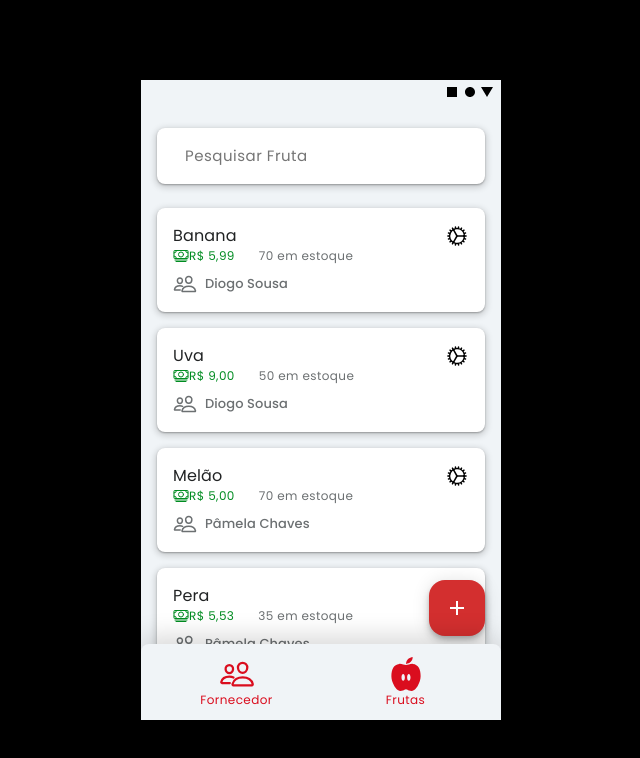
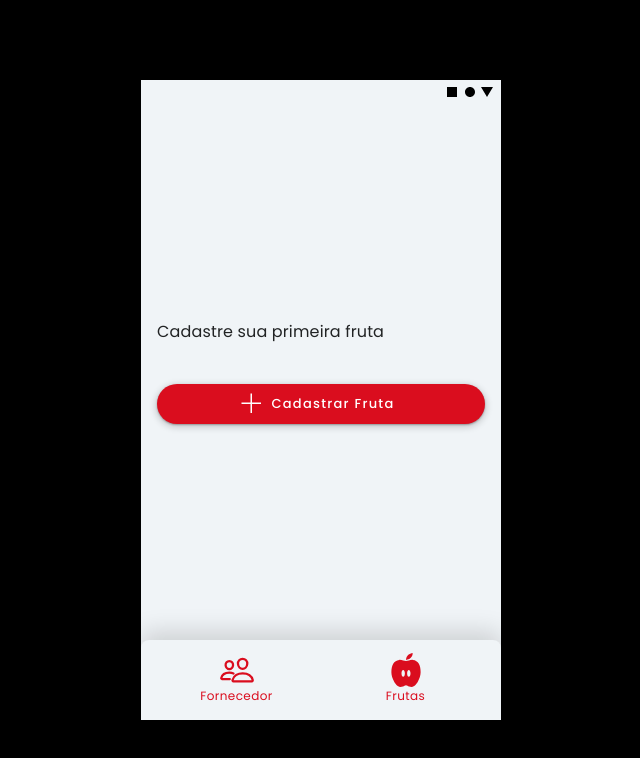
Before and after one commit to diogosslopes/barraca-de-frutas, a React (Create React App) app: page /frutas in a window 1280 px wide. Shown: the top 758 px of the page, without its empty margins (319-959 px from the left). Built offline with nearby package versions, Linux system fonts and the light colour scheme.

Commit message:
ajuste de card frutas

```diff
--- a/src/components/FruitsCards.js
+++ b/src/components/FruitsCards.js
@@ -11,43 +11,14 @@ function FruitsCards(props) {
 
     let fruitsList = JSON.parse(localStorage.getItem('fruitsList')) || []
 
-    fruitsList = [
-        {
-            name: 'Banana',
-            price: '5,99',
-            stock: '70',
-            supplier: 'Diogo Sousa'
-        },
-        {
-            name: 'Uva',
-            price: '9,00',
-            stock: '50',
-            supplier: 'Diogo Sousa'
-        },
-        {
-            name: 'Melão',
-            price: '5,00',
-            stock: '70',
-            supplier: 'Pâmela Chaves'
-        },
-        {
-            name: 'Pera',
-            price: '5,53',
-            stock: '35',
-            supplier: 'Pâmela Chaves'
-        },
-        {
-            name: 'Melancia',
-            price: '5,63',
-            stock: '70',
-            supplier: 'Diogo Sousa'
-        }
-    ]
 
 
-    function selectCard (){
 
-        let cardSelected = document.querySelector('#f1')
+
+    function selectCard (id){
+
+        props.action(id)
+        let cardSelected = document.querySelector(`#${id}`)
         let actionSelected = document.querySelector('.backdrop-actions-container')
         let actionSelected_ = document.querySelector('.actions-container')
         if (cardSelected.classList.contains('card-selected')){
@@ -74,10 +45,10 @@ function FruitsCards(props) {
                 <div className="cards fruits-cards">
                     {fruitsList.map((f,index)=>{
                         return(
-                    <div className='card fruit-card' key={index}>
+                    <div className='card fruit-card' id={`ID${index}`} key={index}>
                         <div>
                             <h2>{f.name}</h2>
-                            <IoCogOutline />
+                            <IoCogOutline onClick={() => selectCard(`ID${index}`)} />
                         </div>
                         <div className='cards-label fruit-price'>
 
--- a/src/components/components.css
+++ b/src/components/components.css
@@ -371,7 +371,7 @@ footer p {
 }
 
 .card-selected {
-    z-index: 2000;
+    z-index: 1100;
     position: fixed;
 }
 
@@ -381,7 +381,7 @@ footer p {
     width: 360px;
     position: absolute;
     opacity: .6;
-    z-index: 1100;
+    z-index: 1099;
     display: flex;
     flex-direction: column;
     justify-content: end;
--- a/src/pages/Fruits.js
+++ b/src/pages/Fruits.js
@@ -15,8 +15,7 @@ import { IoPencil, IoTrashOutline } from "react-icons/io5";
 
 function Fruits() {
 
-  const [isEmpty, setIsEmpty] = useState([1])
-
+  const fruitsList = JSON.parse(localStorage.getItem('fruitsList')) || []
   const [action, setAction] = useState()
   const handleAction = c => {
     console.log(c)
@@ -25,7 +24,7 @@ function Fruits() {
 
   return (
     <>
-      {isEmpty.length === 0 ?
+      {fruitsList.length === 0 ?
         <div className="suppliers-container container">
           <Header />
           <div className="suppliers-div">
@@ -55,7 +54,7 @@ function Fruits() {
                   </button>
                   <button>
                     <IoTrashOutline></IoTrashOutline>
-                    Excluix Fruta
+                    Excluir Fruta
                   </button>
                 </div>
               </div>
--- a/src/pages/NewFruit.js
+++ b/src/pages/NewFruit.js
@@ -27,21 +27,20 @@ function NewFruit() {
     setCancel(c)
   }
 
-  function storage() {
-    fruitsList.push(NewFruit)
-    localStorage.setItem('fruitsList', JSON.stringify(fruitsList))
-    console.log(fruitsList)
-    /* setEndForm(true) */
-  }
+
 
   function saveFruit(){
-    setNewFruit({
+
+    fruitsList.push({
       name: fruitName,
       price: fruitPrice,
       stock: fruitStock,
       supplier: fruitSupplier
     })
-    storage()
+
+    localStorage.setItem('fruitsList', JSON.stringify(fruitsList))
+    setEndForm(true)
+
   }
 
   function handleSupplier(sp){
```
